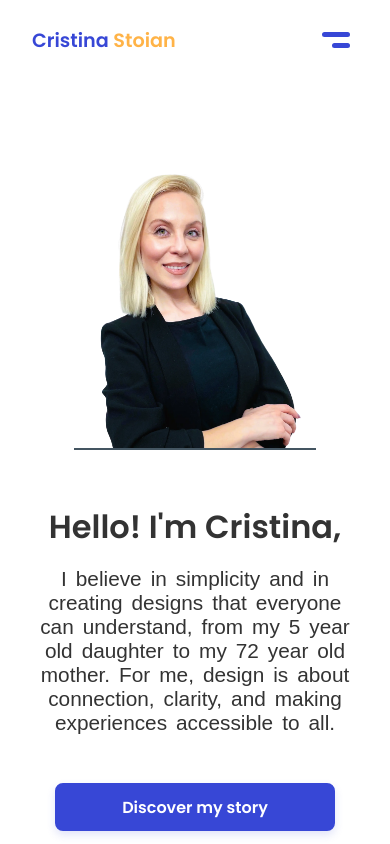
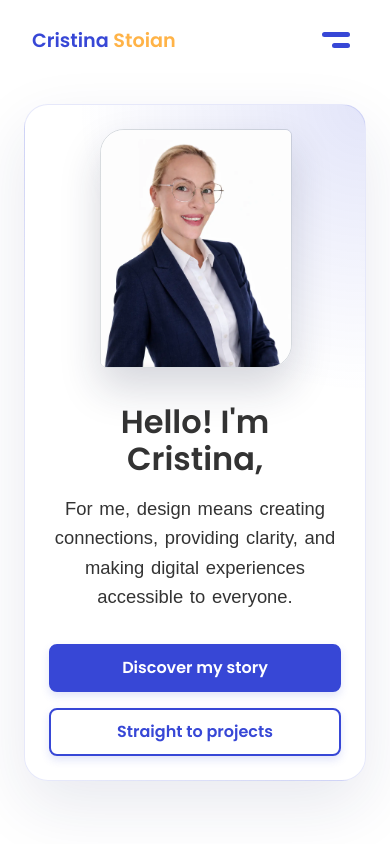
Before and after one commit to CristinaSt86/Portfolio, a React (Create React App) app: page / in a window 390 px wide. Shown: the top 844 px of the page. Built offline with nearby package versions, Linux system fonts and the light colour scheme.

Commit message:
update: modernize layout and improve responsive design

```diff
--- a/src/components/Navigation/Navigation.module.css
+++ b/src/components/Navigation/Navigation.module.css
@@ -31,7 +31,7 @@
 .links:hover,
 .linksNight:hover {
   text-decoration: underline;
-  color: #3747d6;
+  color: #FFB347;
   transform: translateY(-3px);
   /* transform: scale(1.1); */
 }
@@ -141,7 +141,7 @@
     display: inline;
     /* border-bottom-left-radius: 1rem; */
     /* border-bottom: 2px solid #3747d6; */
-     border-left: 2px solid #3747d6;
+     border-left: 2px solid #FFB347;
   }
 
   .links:hover {
@@ -149,6 +149,6 @@
     border-radius: 0;
     text-decoration: none;
     /* border-bottom-left-radius: 1rem; */
-    border-bottom: 2px solid #3747d6;
+    border-bottom: 2px solid #FFB347;
   }
 }
--- a/src/locales/de.json
+++ b/src/locales/de.json
@@ -7,7 +7,7 @@
   },
   "homePage": {
     "greeting": "Hallo! Ich bin Cristina,",
-    "introduction": "Ich glaube an Einfachheit und an Designs, die jeder verstehen kann, von meiner 5 jährigen Tochter bis zu meiner 72 jährigen Mutter. Für mich bedeutet Design Verbindung, Klarheit und die Freude, Erlebnisse für alle zugänglich zu machen.",
+    "introduction": "Für mich bedeutet Design, Verbindung zu schaffen, Klarheit zu vermitteln und digitale Erlebnisse für alle zugänglich zu machen.",
     "readMore": "Entdecke meine Geschichte",
     "directToProjects": "Direkt zu den Projekten",
     "imageAlt": "Cristina Stoian | UX Entwicklerin"
--- a/src/locales/en.json
+++ b/src/locales/en.json
@@ -7,7 +7,7 @@
   },
   "homePage": {
     "greeting": "Hello! I'm Cristina,",
-    "introduction": "I believe in simplicity and in creating designs that everyone can understand, from my 5 year old daughter to my 72 year old mother. For me, design is about connection, clarity, and making experiences accessible to all.",
+    "introduction": "For me, design means creating connections, providing clarity, and making digital experiences accessible to everyone.",
     "readMore": "Discover my story",
     "directToProjects": "Straight to projects",
     "imageAlt": "Cristina Stoian | UX Developer"
--- a/src/locales/ro.json
+++ b/src/locales/ro.json
@@ -7,7 +7,7 @@
   },
   "homePage": {
     "greeting": "Salut! Sunt Cristina,",
-    "introduction": "Cred în simplitate și în designuri care să fie înțelese de toată lumea, de la fiica mea de 5 ani, până la mama mea de 72 de ani. Pentru mine, designul înseamnă conexiune, claritate și bucuria de a face lucrurile accesibile tuturor.",
+    "introduction": "Pentru mine, designul înseamnă să creez conexiuni, să transmit claritate și să fac experiențele digitale accesibile tuturor.",
     "readMore": "Descoperă povestea mea",
     "directToProjects": "Direct la proiecte",
     "imageAlt": "Cristina Stoian | Dezvoltatoare UX"
--- a/src/pages/ContactPage/ContactPage.jsx
+++ b/src/pages/ContactPage/ContactPage.jsx
@@ -1,23 +1,13 @@
-import React from "react";
-//import { Link } from "react-router-dom";
-import Image from "../../components/Image/Image";
-import { useTheme } from "../../ThemeContext";
 import { useTranslation } from "react-i18next";
 import Form from "../../components/Form/Form";
 import css from "./ContactPage.module.css";
-import pc from "../../images/Cris4.webp";
 import { Helmet } from "react-helmet-async";
 import Separator from "../../components/Separator/Separator";
 import { Icon } from "@iconify/react";
 
 const ContactPage = () => {
-  const { theme } = useTheme();
   const { t } = useTranslation();
   const emailAddress = "cristina.stoian@yahoo.com";
-  const contactBgDarkMode =
-    theme === "dark"
-      ? `${css.contactBackground} ${css.contactBackgroundNight}`
-      : css.contactBackground;
 
   const breadcrumbData = {
     "@context": "https://schema.org",
@@ -57,42 +47,45 @@ const ContactPage = () => {
     <>
       <Helmet>
         <title>Contact | Cristina Stoian | Frontend Developer Portfolio</title>
+
         <meta
           name="description"
           content="Get in touch with me for collaborations or job opportunities in frontend development."
         />
+
         <meta
           name="keywords"
           content="contact, frontend developer, collaboration, hire a developer"
         />
+
         <script type="application/ld+json">
           {JSON.stringify(breadcrumbData)}
         </script>
+
         <script type="application/ld+json">
           {JSON.stringify(structuredData)}
         </script>
       </Helmet>
+
       <h1 id="contact" className={css.contactMe}>
         {t("contactPage.contactMe")}
       </h1>
+
       <Separator />
+
       <div className={css.display}>
-        <div className={contactBgDarkMode}>
-          <div className={css.imageContainer}>
-            <Image
-              src={pc}
-              alt={t("contactPage.imageAlt")}
-              className={css.imagine}
-            />
-          </div>
-        </div>
         <Form />
       </div>
+
       <div className={css.contactContainer}>
-        <a href={`mailto:${emailAddress}`} className={css.primaryButton}>
+        <a
+          href={`mailto:${emailAddress}`}
+          className={css.primaryButton}
+        >
           <Icon icon="mdi:email" className={css.icon} />
           {t("contactPage.hireMe")}
         </a>
+
         <a
           href={`tel:${t("contactPage.mobileNumber")}`}
           className={css.secondaryButton}
@@ -100,8 +93,9 @@ const ContactPage = () => {
           <Icon icon="mdi:cellphone" className={css.icon} />
           {t("contactPage.mobileNumber")}
         </a>
+
         <a
-          href="/CristinaStoianLebenslauf.pdf"
+          href="/CristinaStoianDE.pdf"
           target="_blank"
           rel="noopener noreferrer"
           className={css.secondaryButton}
--- a/src/pages/HomePage/HomePage.jsx
+++ b/src/pages/HomePage/HomePage.jsx
@@ -1,23 +1,30 @@
-import React, { useEffect, useState } from "react";
+import { useEffect, useState } from "react";
 import css from "./HomePage.module.css";
 import Image from "../../components/Image/Image";
-import Cris from "../../images/Cris.webp";
+import Cris from "../../images/Cris4.webp";
 import { useTheme } from "../../ThemeContext";
 import { useTranslation } from "react-i18next";
 import PrimaryButton from "../../components/PrimaryButton/PrimaryButton";
+import SecondaryButton from "../../components/SecondaryButton/SecondaryButton";
 import { Helmet } from "react-helmet-async";
 import AboutPage from "../AboutPage/AboutPage";
 import ProjectsPage from "../ProjectsPage/ProjectsPage";
 import ContactPage from "../ContactPage/ContactPage";
-import SecondaryButton from "../../components/SecondaryButton/SecondaryButton";
 
 const HomePage = () => {
   const { theme } = useTheme();
   const { t } = useTranslation();
-  const imagineDark =
-    theme === "dark" ? `${css.imagine} ${css.imagineNight} ` : css.imagine;
+  const [isMounted, setIsMounted] = useState(false);
 
-  const [isMounted, setIsMounted] = useState(false);
+  const imagineClass =
+    theme === "dark"
+      ? `${css.imagine} ${css.imagineNight}`
+      : css.imagine;
+
+  const heroClass =
+    theme === "dark"
+      ? `${css.mainContainer} ${css.mainContainerNight}`
+      : css.mainContainer;
 
   useEffect(() => {
     setIsMounted(true);
@@ -75,62 +82,76 @@ const HomePage = () => {
     },
   };
 
-  const scrollToAbout = () => {
-    const aboutSection = document.getElementById("about");
-    if (aboutSection) {
-      aboutSection.scrollIntoView({ behavior: "smooth" }); // Smooth scroll
+  const scrollToSection = (sectionId: string) => {
+    const section = document.getElementById(sectionId);
+
+    if (section) {
+      section.scrollIntoView({
+        behavior: "smooth",
+        block: "start",
+      });
     }
   };
-  const scrollToProjects = () => {
-    const projectsSection = document.getElementById("projects");
-    if (projectsSection) {
-      projectsSection.scrollIntoView({ behavior: "smooth" });
-    }
-  };
+
   return (
     <>
       <Helmet>
         <title>
           Home Page | Cristina Stoian | Frontend Developer Portfolio
         </title>
+
         <meta
           name="description"
           content="Welcome to the homepage of my portfolio, showcasing my projects and skills."
         />
+
         <meta
           name="keywords"
           content="portfolio, frontend developer, web development, projects"
         />
+
         <script type="application/ld+json">
           {JSON.stringify(breadcrumbData)}
         </script>
+
         <script type="application/ld+json">
           {JSON.stringify(structuredData)}
         </script>
       </Helmet>
+
       <div className={css.mainMaxWidth}>
-        <div id="home" className={css.flexHome}>
+        <section id="home" className={css.flexHome}>
           <div
-            className={`${css.mainContainer} ${isMounted ? css.animate : ""}`}
+            className={`${heroClass} ${
+              isMounted ? css.animate : ""
+            }`}
           >
-            <Image
-              src={Cris}
-              alt={t("homePage.imageAlt")}
-              className={`${imagineDark} ${css.imageAnimate}`}
-            />
+            <div className={`${css.imageWrapper} ${css.imageAnimate}`}>
+              <Image
+                src={Cris}
+                alt={t("homePage.imageAlt")}
+                className={imagineClass}
+              />
+            </div>
 
             <div className={`${css.introMore} ${css.textAnimate}`}>
-              <h1 className={css.titlu}>{t("homePage.greeting")}</h1>
+              <h1 className={css.titlu}>
+                {t("homePage.greeting")}
+              </h1>
 
-              <h2 className={css.subtitlu}> {t("homePage.introduction")}</h2>
+              <h2 className={css.subtitlu}>
+                {t("homePage.introduction")}
+              </h2>
+
               <div className={css.btnCont}>
                 <PrimaryButton
-                  onClick={scrollToAbout}
+                  onClick={() => scrollToSection("about")}
                   text={t("homePage.readMore")}
                   target="_self"
                 />
+
                 <SecondaryButton
-                  onClick={scrollToProjects}
+                  onClick={() => scrollToSection("projects")}
                   text={t("homePage.directToProjects")}
                   target="_self"
                   additionalClasses={css.secondaryButton}
@@ -138,7 +159,8 @@ const HomePage = () => {
               </div>
             </div>
           </div>
-        </div>
+        </section>
+
         <AboutPage />
         <ProjectsPage />
         <ContactPage />
--- a/src/pages/HomePage/HomePage.module.css
+++ b/src/pages/HomePage/HomePage.module.css
@@ -1,162 +1,265 @@
 @keyframes slideInLeft {
-  0% {
-    transform: translateX(-100%);
+  from {
+    transform: translateX(-45px);
     opacity: 0;
   }
-  100% {
+
+  to {
     transform: translateX(0);
     opacity: 1;
   }
 }
 
 @keyframes slideInRight {
-  0% {
-    transform: translateX(100%);
+  from {
+    transform: translateX(45px);
     opacity: 0;
   }
-  100% {
+
+  to {
     transform: translateX(0);
     opacity: 1;
   }
 }
 
-.animate .imageAnimate {
-  animation: slideInLeft 1.5s ease-in-out forwards;
-}
-
-.animate .textAnimate {
-  animation: slideInRight 1.5s ease-in-out forwards;
-}
-
-.mainContainer {
-  margin: 4rem 0;
-  padding: 2rem 1.5rem;
-  height: 100%;
-  overflow: hidden;
-  display: flex;
-  align-items: flex-end;
-  gap: 3rem;
-}
-
 .mainMaxWidth {
+  width: 100%;
   max-width: 1200px;
   margin: 0 auto;
 }
 
 .flexHome {
   display: flex;
+  align-items: center;
+  justify-content: center;
   width: 100%;
-  justify-content: center;
-  align-items: center;
+  min-height: calc(100vh - 80px);
+  padding: 3rem 1.5rem;
+  box-sizing: border-box;
 }
 
-.titlu {
-  text-align: center;
-  z-index: 1001;
-  margin: 0;
-  font-family: "Poppins", sans-serif;
-  margin-bottom:1rem;
+.mainContainer {
+  position: relative;
+  display: grid;
+  grid-template-columns: minmax(280px, 0.85fr) minmax(380px, 1.15fr);
+  align-items: center;
+  gap: clamp(3rem, 7vw, 6rem);
+  width: 100%;
+  padding: clamp(2rem, 5vw, 4rem);
+  overflow: hidden;
+  border: 1px solid rgba(55, 71, 214, 0.12);
+  border-radius: 2rem;
+  background:
+    radial-gradient(
+      circle at top right,
+      rgba(55, 71, 214, 0.14),
+      transparent 38%
+    ),
+    rgba(255, 255, 255, 0.55);
+  box-shadow: 0 1.5rem 4rem rgba(27, 39, 94, 0.1);
 }
 
-.subtitlu {
-  font-weight: 400;
-  text-align: center;
-  margin: 0 0 3rem 0;
-  font-family: "Arial", sans serif;
-  word-spacing: 0.2rem;
+.mainContainerNight {
+  border-color: rgba(255, 255, 255, 0.12);
+  background:
+    radial-gradient(
+      circle at top right,
+      rgba(95, 111, 255, 0.18),
+      transparent 38%
+    ),
+    rgba(255, 255, 255, 0.035);
+  box-shadow: 0 1.5rem 4rem rgba(0, 0, 0, 0.25);
+}
+
+.imageWrapper {
+  width: 100%;
+  max-width: 390px;
+  justify-self: end;
 }
 
 .imagine {
-  height: 22rem;
+  display: block;
+  width: 100%;
+  aspect-ratio: 4 / 5;
+  height: auto;
   object-fit: cover;
-  border-bottom: 2px solid #445561;
+  object-position: center;
+  border: 1px solid rgba(68, 85, 97, 0.2);
+  border-radius: 2rem 0.5rem 2rem 0.5rem;
+  box-shadow: 0 1.25rem 2.5rem rgba(25, 36, 68, 0.18);
 }
 
 .imagineNight {
-  border-bottom: 2px solid white;
+  border-color: rgba(255, 255, 255, 0.2);
+  box-shadow: 0 1.25rem 2.5rem rgba(0, 0, 0, 0.35);
 }
 
 .introMore {
   display: flex;
   flex-direction: column;
+  align-items: flex-start;
   justify-content: center;
-  align-items: center;
+  min-width: 0;
 }
 
-.homeBTN {
-  padding: 1rem;
+.titlu {
+  margin: 0 0 1rem;
+  font-family: "Poppins", sans-serif;
+  font-size: clamp(2.25rem, 5vw, 4rem);
+  line-height: 1.15;
+  text-align: left;
 }
 
+.subtitlu {
+  max-width: 650px;
+  margin: 0 0 2.5rem;
+  font-family: "Arial", sans-serif;
+  font-size: clamp(1.15rem, 2vw, 1.5rem);
+  font-weight: 400;
+  line-height: 1.7;
+  word-spacing: 0.1rem;
+  text-align: left;
+}
+
+.btnCont {
+  display: flex;
+  flex-flow: row wrap;
+  align-items: center;
+  gap: 1rem;
+}
 
 .secondaryButton {
-  cursor: pointer;
-  text-decoration: none;
-  padding: 0.5rem 2rem;
-  border-radius: 0.5rem;
-  font-family: "Poppins";
-  font-weight: 600;
-  font-size: 1rem;
-  transition: transform 0.3s ease, background-color 0.3s ease,
-    box-shadow 0.3s ease, color 0.3s ease;
-  border: 2px solid #3747d6; /* albastru */
-  color: #3747d6;
-  background-color: transparent;
   display: inline-flex;
   align-items: center;
+  justify-content: center;
   gap: 0.5rem;
-  transition: all 0.3s ease;
+  min-height: 48px;
+  padding: 0.5rem 2rem;
+  border: 2px solid #3747d6;
+  border-radius: 0.65rem;
+  background-color: transparent;
+  color: #3747d6;
+  cursor: pointer;
+  font-family: "Poppins", sans-serif;
+  font-size: 1rem;
+  font-weight: 600;
+  text-decoration: none;
+  transition:
+    transform 0.3s ease,
+    background-color 0.3s ease,
+    box-shadow 0.3s ease,
+    color 0.3s ease;
 }
 
 .secondaryButton:hover {
   transform: translateY(-3px);
+  background-color: #3747d6;
+  color: #ffffff;
   box-shadow: 0 10px 20px rgba(55, 71, 214, 0.3);
-  background-color: #3747d6;
-  color: #fff;
 }
 
+.secondaryButton:focus-visible {
+  outline: 3px solid rgba(55, 71, 214, 0.35);
+  outline-offset: 3px;
+}
 
-.btnCont{
-  display:flex;
-  gap:4rem;
+.animate .imageAnimate {
+  animation: slideInLeft 1s ease-out forwards;
 }
-@media only screen and (max-width: 767px) {
+
+.animate .textAnimate {
+  animation: slideInRight 1s ease-out 0.1s both;
+}
+
+/* Tablet */
+@media only screen and (max-width: 900px) {
+  .flexHome {
+    min-height: auto;
+    padding: 2.5rem 1.25rem;
+  }
+
   .mainContainer {
-    flex-direction: column;
-    align.items: center;
-    margin: 2rem 0;
+    grid-template-columns: 1fr;
+    gap: 3rem;
+    padding: 3rem 2rem;
+  }
+
+  .imageWrapper {
+    width: min(100%, 350px);
+    justify-self: center;
+  }
+
+  .introMore {
+    align-items: center;
+  }
+
+  .titlu,
+  .subtitlu {
+    text-align: center;
+  }
+
+  .btnCont {
+    justify-content: center;
+  }
+}
+
+/* Mobile */
+@media only screen and (max-width: 600px) {
+  .flexHome {
+    padding: 1.5rem 1rem 2.5rem;
+  }
+
+  .mainContainer {
+    gap: 2.25rem;
+    padding: 1.5rem;
+    border-radius: 1.5rem;
+  }
+
+  .imageWrapper {
+    width: min(65%, 190px);
   }
 
   .imagine {
-    height: 19rem;
+    border-radius: 1.5rem 0.4rem 1.5rem 0.4rem;
   }
+
   .titlu {
     font-size: 2rem;
   }
+
   .subtitlu {
-    font-size: 1.3rem;
-  }
-  .btnCont{
-  display:flex;
-  flex-direction:column;
-  gap:2rem;
-}
-}
-
-@media only screen and (min-width: 768px) and (max-width: 1368px) {
-  .mainContainer {
-    flex-direction: column;
-    align-items: center;
-    justify-content: center;
-    gap: 4rem;
+    margin-bottom: 2rem;
+    font-size: 1.15rem;
+    line-height: 1.6;
   }
 
-  .imagine {
-    margin-bottom: 1rem;
+  .btnCont {
+    flex-direction: column;
+    width: 100%;
+    gap: 1rem;
+  }
+
+  .btnCont > * {
+    width: 100%;
+    max-width: 360px;
+  }
+
+  .secondaryButton {
+    width: 100%;
   }
 }
 
-@media only screen and (max-width: 767px) {
-  .mainContainer {
-    align-items: center;
+@media (prefers-reduced-motion: reduce) {
+  .animate .imageAnimate,
+  .animate .textAnimate {
+    animation: none;
+  }
+
+  .secondaryButton {
+    transition: none;
+  }
+
+  .secondaryButton:hover {
+    transform: none;
   }
 }
```
Also changed, not shown: src/pages/ContactPage/ContactPage.module.css (+75 -116 lines), 2 other files (tests, documents, lock files or other folders).
